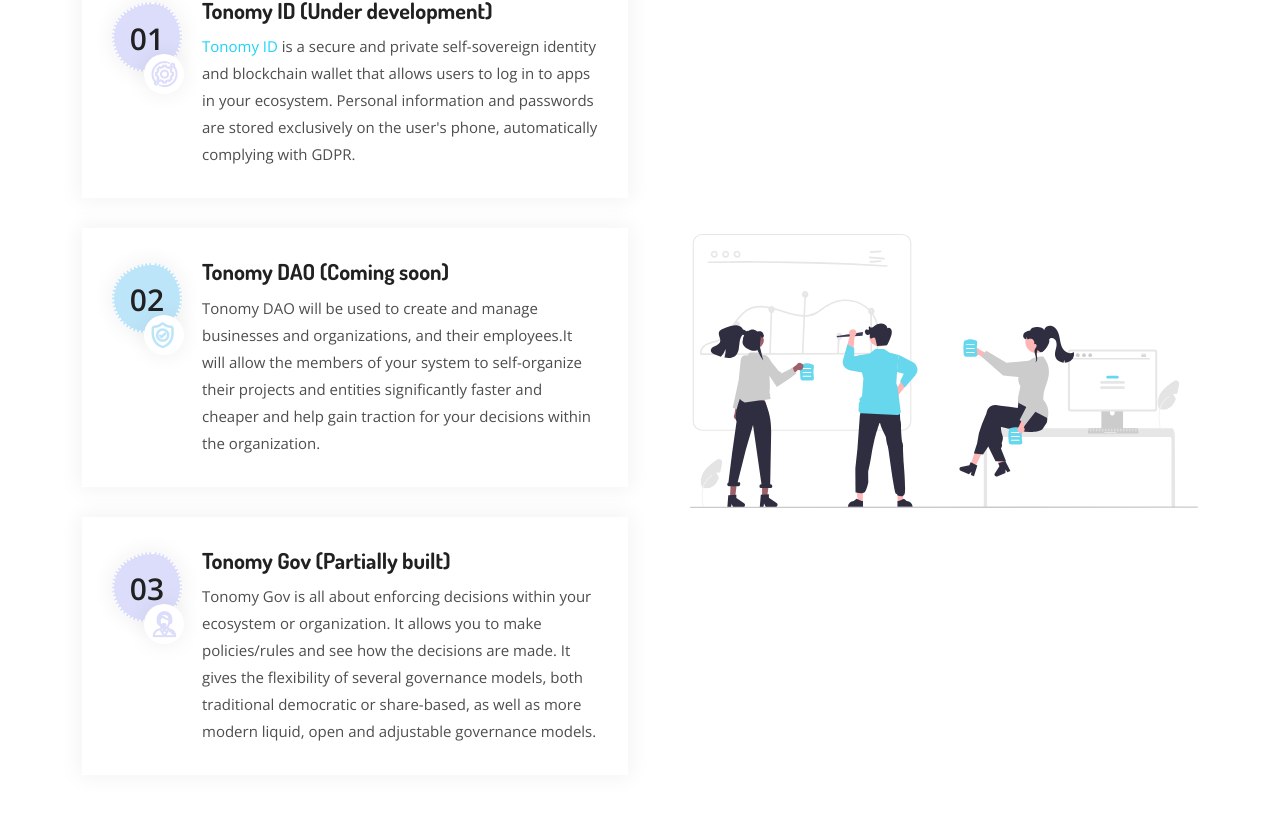
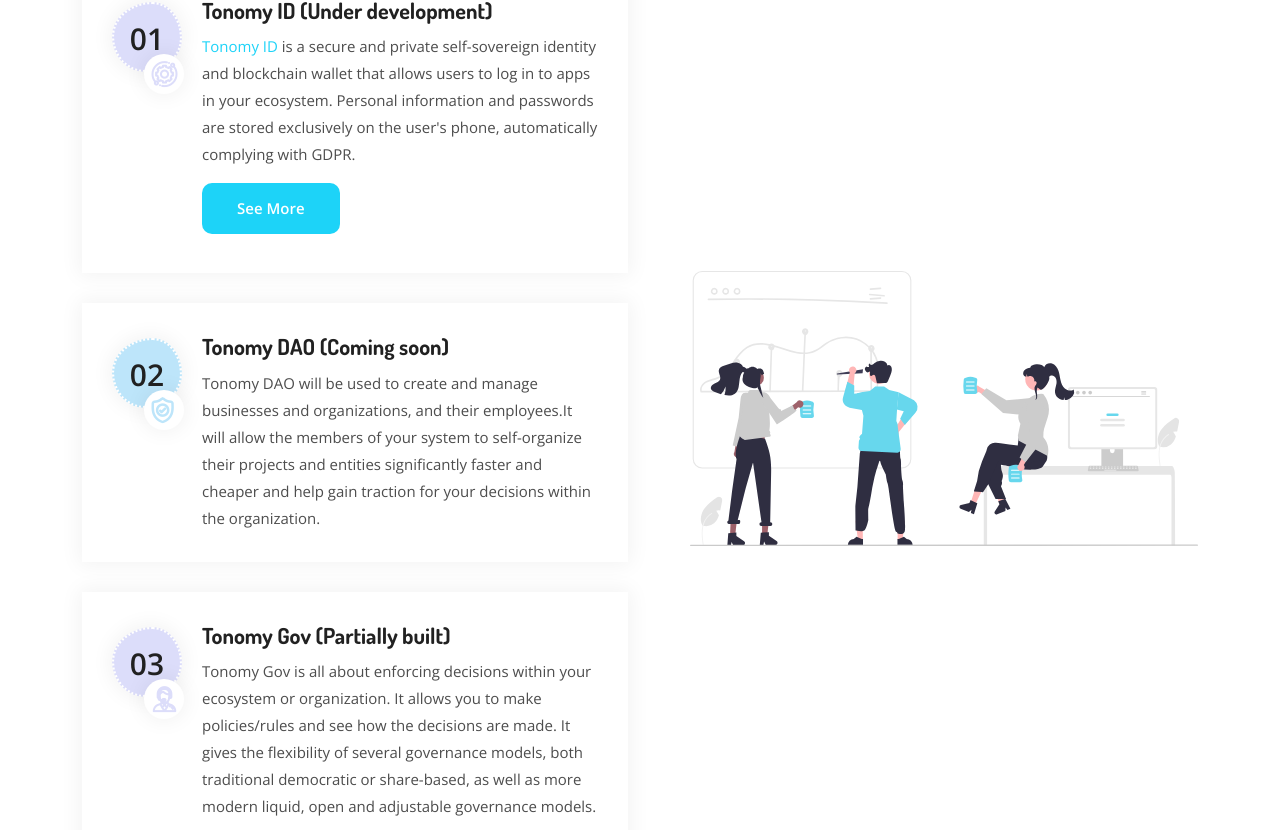
Before and after one commit to Tonomy-Foundation/Tonomy-Foundation-Next-Website, a Next.js app: page / in a window 1280 px wide. Shown: the part 1539-2369 px from the top of the page. Built offline with nearby package versions, Linux system fonts and the light colour scheme.

Commit message:
button added on tonomy id on home page

```diff
--- a/components/HomeOne/WhyChooseUs.js
+++ b/components/HomeOne/WhyChooseUs.js
@@ -1,3 +1,4 @@
+import Link from "next/link";
 const WhyChooseUs = () => {
   return (
     <section className="choose-ue-area pb-100">
@@ -21,9 +22,17 @@ const WhyChooseUs = () => {
                   </span>
                   <h3>Tonomy ID (Under development)</h3>
                   <p>
-                    <a href="/products/tonomy-id">Tonomy ID</a> is a secure and private self-sovereign identity and blockchain wallet that allows users to log in to apps in your ecosystem.
-                    Personal information and passwords are stored exclusively on the user's phone, automatically complying with GDPR.
+                    <a href="/products/tonomy-id">Tonomy ID</a> is a secure and
+                    private self-sovereign identity and blockchain wallet that
+                    allows users to log in to apps in your ecosystem. Personal
+                    information and passwords are stored exclusively on the
+                    user's phone, automatically complying with GDPR.
                   </p>
+                  <div>
+                    <Link href="/solutions/tonomy-id">
+                      <a className="default-btn">See more</a>
+                    </Link>
+                  </div>
                 </li>
 
                 <li className="ml">
```
